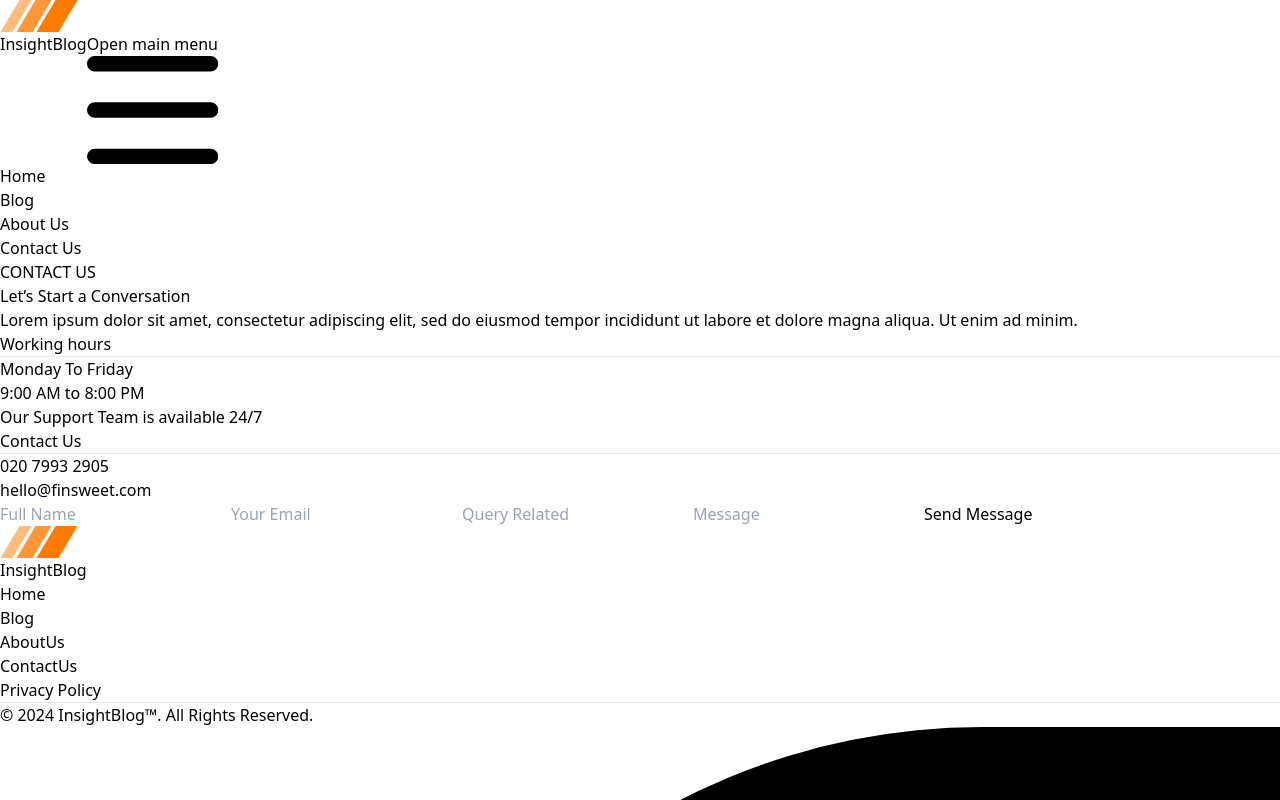
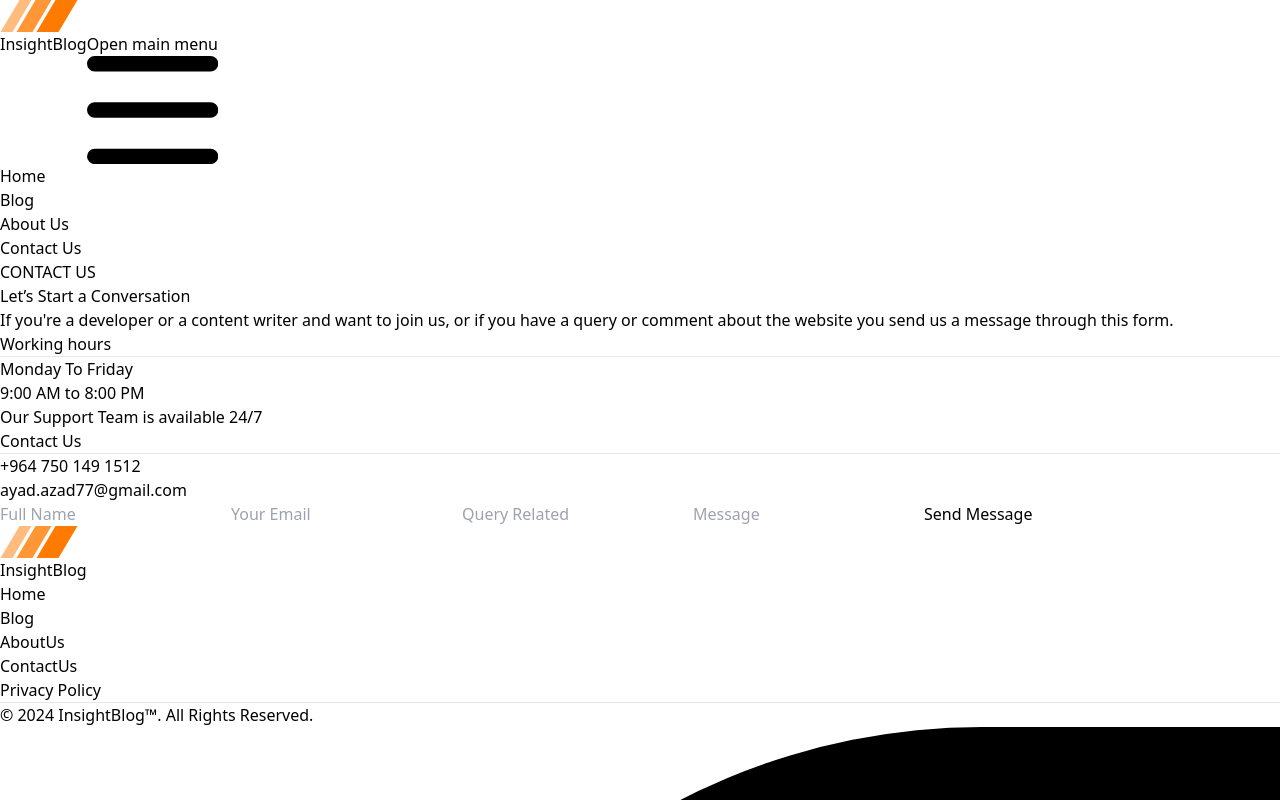
Before and after one commit to AyadAzad/blog-web, a React (Vite) app: page /contactus in a window 1280 px wide. Shown: the top 800 px of the page. Built offline with nearby package versions, Linux system fonts and the light colour scheme.

Commit message:
Updated Contact us

```diff
--- a/src/Components/ContactUs/BusinessCard.tsx
+++ b/src/Components/ContactUs/BusinessCard.tsx
@@ -12,8 +12,8 @@ const BusinessCard = () => {
         <div className="text-slate-200">
           <p className="pb-3">Contact Us</p>
           <hr className="pt-3"></hr>
-          <p className="text-white font-bold text-2xl">020 7993 2905</p>
-          <p>hello@finsweet.com</p>
+          <p className="text-white font-bold text-2xl">+964 750 149 1512</p>
+          <p>ayad.azad77@gmail.com</p>
         </div>
       </div>
     </div>
--- a/src/Components/ContactUs/ContactUs.tsx
+++ b/src/Components/ContactUs/ContactUs.tsx
@@ -12,9 +12,9 @@ const ContactUs = () => {
         <p className="font-bold text-5xl">Let’s Start a Conversation</p>
         <p className="flex justify-center items-center ">
           <p className="text-slate-500 pt-5 w-2/4">
-            Lorem ipsum dolor sit amet, consectetur adipiscing elit, sed do
-            eiusmod tempor incididunt ut labore et dolore magna aliqua. Ut enim
-            ad minim.
+            If you're a developer or a content writer and want to join us, or if you have a query or
+              comment about the website you send us a message
+              through this form.
           </p>
         </p>
       </div>
--- a/src/Components/ContactUs/Input.tsx
+++ b/src/Components/ContactUs/Input.tsx
@@ -3,22 +3,22 @@ const Input = () => {
     <div className="flex items-center justify-center pb-20">
       <div className="w-2/4">
         <input
-          className="mt-2 px-7 py-5 bg-white border border-slate-300 placeholder-slate-800 focus:outline-none focus:border-sky-500 focus:ring-sky-500 block w-full sm:text-sm focus:ring-1"
+          className="mt-2 px-7 py-5 bg-white border border-purple-700 placeholder-slate-800 focus:outline-none focus:border-sky-500 focus:ring-sky-500 block w-full sm:text-sm focus:ring-1"
           placeholder="Full Name"
         />
         <input
-          className="mt-2 px-7 py-5 bg-white border border-slate-300 placeholder-slate-800 focus:outline-none focus:border-sky-500 focus:ring-sky-500 block w-full sm:text-sm focus:ring-1"
+          className="mt-2 px-7 py-5 bg-white border border-purple-700 placeholder-slate-800 focus:outline-none focus:border-sky-500 focus:ring-sky-500 block w-full sm:text-sm focus:ring-1"
           placeholder="Your Email"
         />
         <input
-          className="mt-2 px-7 py-5 bg-white border border-slate-300 placeholder-slate-800 focus:outline-none focus:border-sky-500 focus:ring-sky-500 block w-full sm:text-sm focus:ring-1"
+          className="mt-2 px-7 py-5 bg-white border border-purple-700 placeholder-slate-800 focus:outline-none focus:border-sky-500 focus:ring-sky-500 block w-full sm:text-sm focus:ring-1"
           placeholder="Query Related"
         />
         <input
-          className="mt-2 px-7 pt-5 pb-20 bg-white border border-slate-300 placeholder-slate-800 focus:outline-none focus:border-sky-500 focus:ring-sky-500 block w-full sm:text-sm focus:ring-1"
+          className="mt-2 px-7 pt-5 pb-20 bg-white border border-purple-700 placeholder-slate-800 focus:outline-none focus:border-sky-500 focus:ring-sky-500 block w-full sm:text-sm focus:ring-1"
           placeholder="Message"
         />
-        <button className="mt-2 font-bold pb-2 bg-amber-300 text-black w-full h-14">
+        <button className="mt-2 font-bold pb-2 bg-amber-300 text-black w-full h-14 hover:bg-amber-400">
           Send Message
         </button>
       </div>
```
